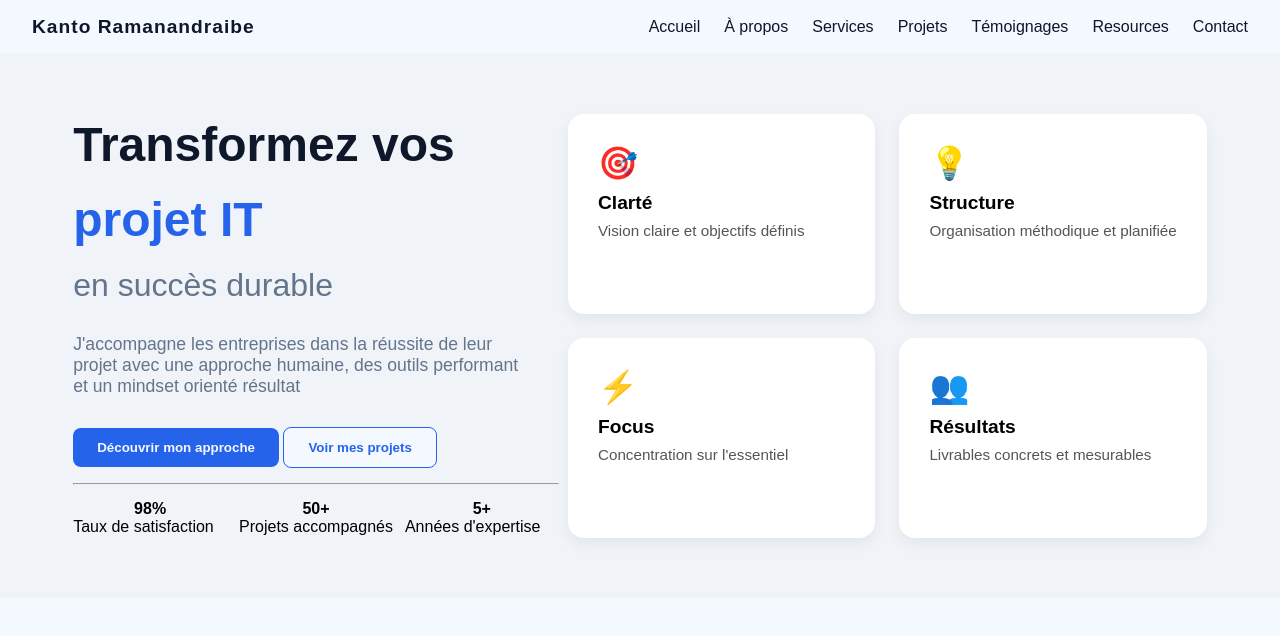
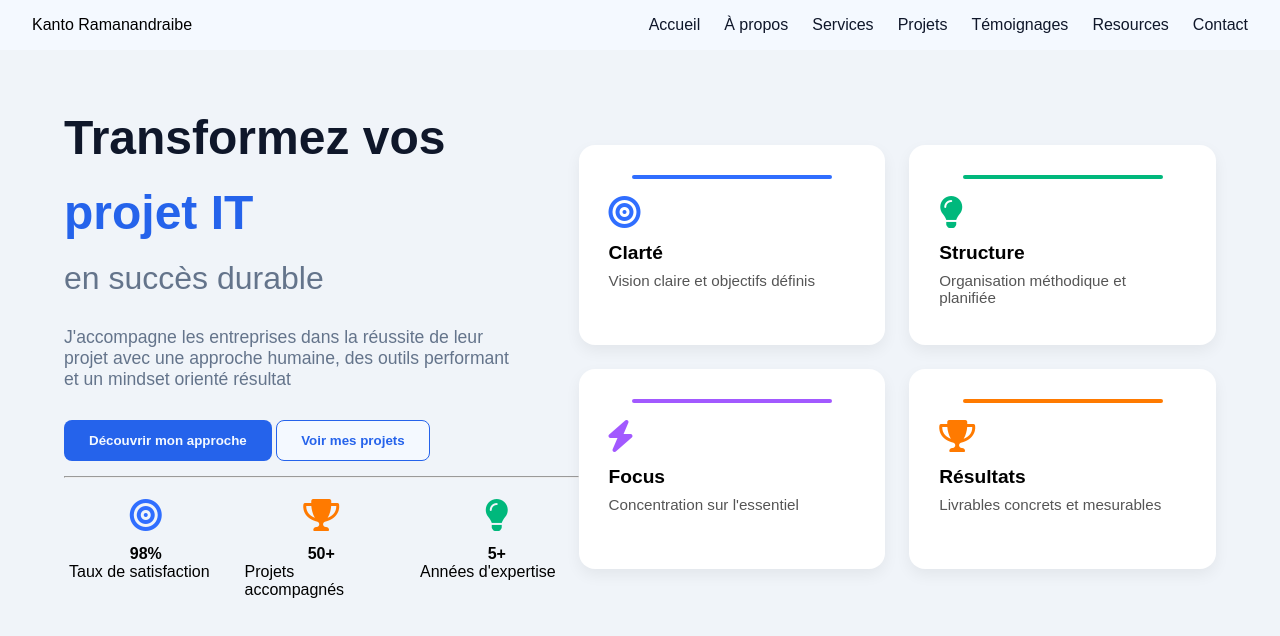
Before and after one commit to Woutnak/Portefolio2.0, a plain HTML site: page index.html in a window 1280 px wide. Drawn offline with Linux system fonts and the light colour scheme.

```diff
--- a/index.html
+++ b/index.html
@@ -3,12 +3,15 @@
 <head>
     <meta charset="UTF-8">
     <meta name="viewport" content="width=device-width, initial-scale=1.0">
+    <link rel="stylesheet" href="https://cdnjs.cloudflare.com/ajax/libs/font-awesome/6.0.0-beta3/css/all.min.css">
     <link rel="stylesheet" href="./styles/style.css">
     <title>Portefolio 2.0 - Kanto</title>
 </head>
 <body>
     <nav id="Navbar">
-       <p class="logo">Kanto Ramanandraibe</p>
+     <!-- <img src="./images/logo.png" alt="" class="logo">-->
+      <p>Kanto Ramanandraibe</p>
+
        <ul class="nav-links">
         <li><a href="#Heropage">Accueil </a></li>
         <li><a href="#Apropos">À propos </a></li>
@@ -33,14 +36,19 @@
           <hr>
           <div class="little-card">
             <div class="item">
+              <div class="icon"><i class="fa-solid fa-bullseye"></i></div>
                 <h4>98%</h4>
                 <p>Taux de satisfaction </p>
             </div>
+
             <div class="item">
-                <h4>50+ </h4>
-                <p> Projets accompagnés</p>
+                 <div class="icon"><i class="fas fa-trophy"></i></div>
+                 <h4>50+ </h4>
+                 <p> Projets accompagnés</p>
             </div>
+
             <div class="item">
+                <div class="icon"> <i class="fa-solid fa-lightbulb"></i> </div>
                 <h4> 5+ </h4>
                 <p>Années d'expertise</p>
             </div>
@@ -50,22 +58,29 @@
 
       <div class="cards-grid">
       <div class="card blue">
-        <div class="icon">🎯</div>
+        <div class="barre-haut barre-bleu"></div>
+        <div class="icon"><i class="fa-solid fa-bullseye"></i></div>
         <h3>Clarté</h3>
         <p>Vision claire et objectifs définis</p>
       </div>
+
       <div class="card green">
-        <div class="icon">💡</div>
+          <div class="barre-haut barre-green"></div>
+        <div class="icon"> <i class="fa-solid fa-lightbulb"></i> </div>
         <h3>Structure</h3>
         <p>Organisation méthodique et planifiée</p>
       </div>
+
       <div class="card purple">
-        <div class="icon">⚡</div>
+          <div class="barre-haut barre-purple"></div>
+        <div class="icon"><i class="fas fa-bolt"></i></div>
         <h3>Focus</h3>
         <p>Concentration sur l'essentiel</p>
       </div>
+
       <div class="card orange">
-        <div class="icon">👥</div>
+        <div class="barre-haut barre-orange"></div>
+        <div class="icon"><i class="fas fa-trophy"></i></div>
         <h3>Résultats</h3>
         <p>Livrables concrets et mesurables</p>
       </div>
--- a/styles/style.css
+++ b/styles/style.css
@@ -75,6 +75,10 @@ a {
   padding: 60px 5%;
   margin: 0 auto;
 }
+.logo{
+height: 130px;
+width: auto;
+}
 
 .item-text h1{
   font-size: 3rem;
@@ -118,18 +122,43 @@ button{
 
 .btn-approche{
   background: var(--color-primary-blue);
+    border: 1px solid transparent;
+  transition: all 0.3s ease-in-out;
 }
 
+.btn-approche:hover{
+  background:#f4f9ff ;
+  border: 1px solid var(--color-primary-blue);
+}
 .btn-approche a{
   color: #f4f9ff;
+  transition: all 0.3s ease-in-out;
 }
 
-.btn-projet{
+.btn-approche:hover a{
+  color: var(--color-primary-blue);
+
+}
+
+.btn-projet {
   background-color: #f4f9ff;
   border: 1px solid var(--color-primary-blue);
+  transition: all 0.3s ease-in-out;
 }
+
+.btn-projet:hover {
+  border: 1px solid transparent;
+  background-color: var(--color-primary-blue);
+}
+
+
 .btn-projet a{
 color:var(--color-primary-blue);
+  transition: all 0.3s ease-in-out;
+}
+
+.btn-projet:hover a{
+  color: #f4f9ff;
 }
 
 .cards-grid {
@@ -144,7 +173,10 @@ color:var(--color-primary-blue);
   padding: 30px;
   height: 200px;
   box-shadow: 0 6px 15px rgba(0,0,0,0.06);
+
 }
+
+
 
 .card .icon {
   font-size: 2rem;
@@ -170,6 +202,60 @@ color:var(--color-primary-blue);
 .little-card .item h4{
   text-align: center;
 }
-.little-card:hover{
+
+.little-card .item{
+  padding: 5px;
+}
+.little-card .item:hover{
   background-color: #FFFF;
+  border-radius: 5px;
 }
+
+.fa-bullseye{
+  color: var(--blue);
+}
+
+.fa-lightbulb{
+  color: var(--green);
+}
+
+.fa-bolt{
+  color: var(--purple);
+}
+
+.fa-trophy{
+  color: var(--orange);
+}
+
+.item .icon {
+  font-size: 2rem;
+  margin-bottom: 10px;
+  text-align: center;
+}
+.barre-haut {
+  width: 200px;
+  height: 4px;
+  border-radius: 2px;
+  margin: 0 auto 16px auto;
+   transition: transform 0.3s ease-in-out;
+  transform-origin: center;
+
+}
+
+.card:hover .barre-haut{
+    transform: scaleX(1.2);
+
+}
+
+.barre-bleu{
+  background-color: var(--blue);
+}
+.barre-orange{
+  background-color: var(--orange);
+}
+.barre-green{
+  background-color: var(--green);
+}
+.barre-purple{
+  background-color: var(--purple);
+}
```
Also changed, not shown: images/logo.png (added), images/logo1.png (added).
